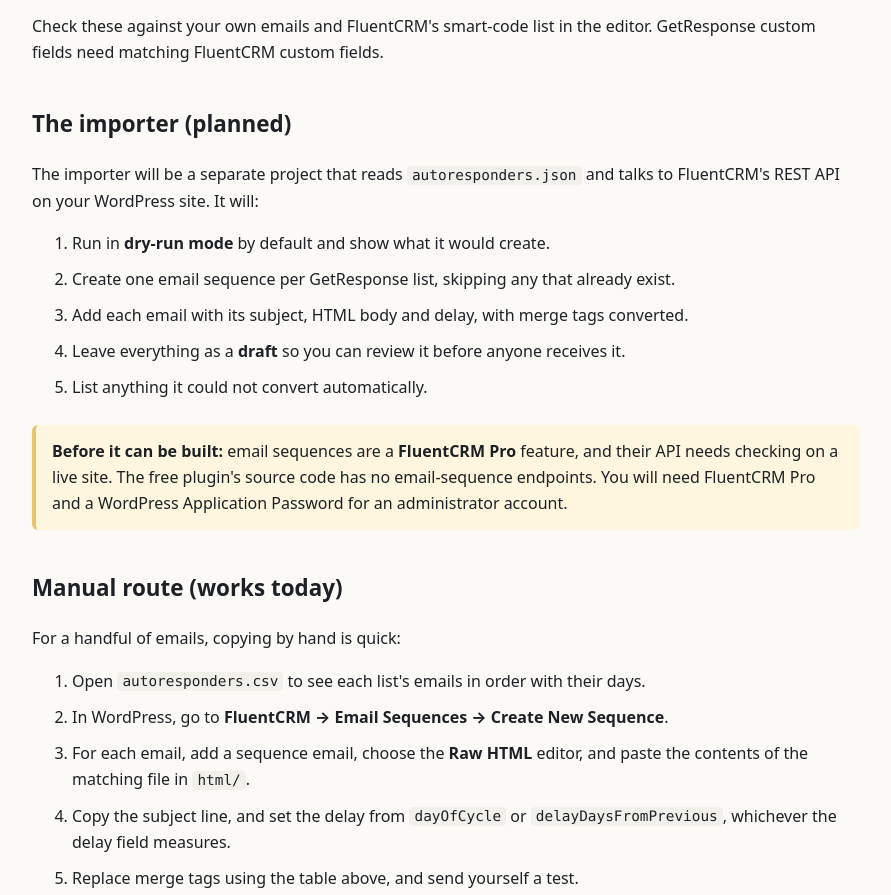
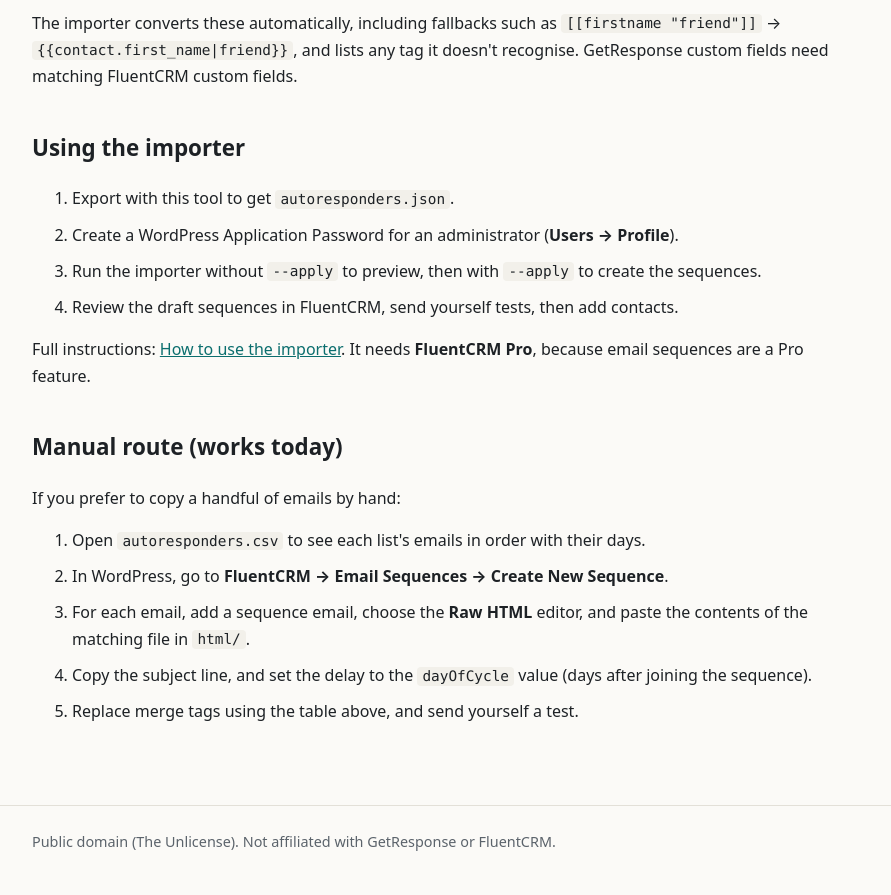
Before and after one commit to bignall/getresponse-autoresponder-export, a plain HTML site: page docs/fluentcrm.html in a window 1280 px wide. Shown: the part 1279-2174 px from the top of the page, without its empty margins (194-1085 px from the left). Drawn offline with Linux system fonts and the light colour scheme.

Commit message:
Link to the FluentCRM importer from the docs
Co-Authored-By: Claude Opus 5.5 <noreply@anthropic.com>
Claude-Session: https://claude.ai/code/session_01Dk23DWsAxSDFqQJw1Jwaf2

```diff
--- a/docs/fluentcrm.html
+++ b/docs/fluentcrm.html
@@ -20,7 +20,8 @@
 <main><div class="wrap">
 
 <h1>Moving to FluentCRM</h1>
-<p class="lead">FluentCRM has no screen for importing emails, so the export is built to feed an importer that rebuilds each GetResponse list as a FluentCRM email sequence.</p>
+<p class="lead">FluentCRM has no screen for importing emails. The companion <a href="https://bignall.github.io/fluentcrm-sequence-import/">FluentCRM Sequence Import</a> script reads this export and rebuilds each GetResponse list as a FluentCRM Pro email sequence.</p>
+<p><a class="button" href="https://bignall.github.io/fluentcrm-sequence-import/">Get the importer</a></p>
 
 <h2>How the two map</h2>
 <div class="table-scroll"><table>
@@ -30,7 +31,7 @@
 <tr><td>Autoresponder</td><td>Sequence email</td><td>Kept in send order</td></tr>
 <tr><td><code>subject</code></td><td>Email subject</td><td></td></tr>
 <tr><td><code>html</code></td><td>Email body (raw HTML)</td><td>Merge tags need converting, see below</td></tr>
-<tr><td><code>dayOfCycle</code></td><td>Delay</td><td>The export includes both days since signup (<code>dayOfCycle</code>) and days since the previous email (<code>delayDaysFromPrevious</code>), whichever the sequence setting needs</td></tr>
+<tr><td><code>dayOfCycle</code></td><td>Delay</td><td>FluentCRM counts each delay from when the contact joins the sequence, the same as GetResponse's day of cycle</td></tr>
 <tr><td>Sending time, excluded weekdays</td><td>Sequence email timing</td><td>Copied by hand where FluentCRM supports it</td></tr>
 <tr><td>Subscribers</td><td>Contacts</td><td>Use FluentCRM's own CSV contact import</td></tr>
 </tbody></table></div>
@@ -46,26 +47,24 @@
 <tr><td><code>[[email]]</code></td><td><code>{{contact.email}}</code></td></tr>
 <tr><td>Unsubscribe link</td><td><code>##crm.unsubscribe_url##</code></td></tr>
 </tbody></table></div>
-<p>Check these against your own emails and FluentCRM's smart-code list in the editor. GetResponse custom fields need matching FluentCRM custom fields.</p>
+<p>The importer converts these automatically, including fallbacks such as <code>[[firstname "friend"]]</code> → <code>{{contact.first_name|friend}}</code>, and lists any tag it doesn't recognise. GetResponse custom fields need matching FluentCRM custom fields.</p>
 
-<h2>The importer (planned)</h2>
-<p>The importer will be a separate project that reads <code>autoresponders.json</code> and talks to FluentCRM's REST API on your WordPress site. It will:</p>
+<h2>Using the importer</h2>
 <ol class="steps">
-  <li>Run in <strong>dry-run mode</strong> by default and show what it would create.</li>
-  <li>Create one email sequence per GetResponse list, skipping any that already exist.</li>
-  <li>Add each email with its subject, HTML body and delay, with merge tags converted.</li>
-  <li>Leave everything as a <strong>draft</strong> so you can review it before anyone receives it.</li>
-  <li>List anything it could not convert automatically.</li>
+  <li>Export with this tool to get <code>autoresponders.json</code>.</li>
+  <li>Create a WordPress Application Password for an administrator (<strong>Users → Profile</strong>).</li>
+  <li>Run the importer without <code>--apply</code> to preview, then with <code>--apply</code> to create the sequences.</li>
+  <li>Review the draft sequences in FluentCRM, send yourself tests, then add contacts.</li>
 </ol>
-<div class="note"><strong>Before it can be built:</strong> email sequences are a <strong>FluentCRM Pro</strong> feature, and their API needs checking on a live site. The free plugin's source code has no email-sequence endpoints. You will need FluentCRM Pro and a WordPress Application Password for an administrator account.</div>
+<p>Full instructions: <a href="https://bignall.github.io/fluentcrm-sequence-import/usage.html">How to use the importer</a>. It needs <strong>FluentCRM Pro</strong>, because email sequences are a Pro feature.</p>
 
 <h2>Manual route (works today)</h2>
-<p>For a handful of emails, copying by hand is quick:</p>
+<p>If you prefer to copy a handful of emails by hand:</p>
 <ol class="steps">
   <li>Open <code>autoresponders.csv</code> to see each list's emails in order with their days.</li>
   <li>In WordPress, go to <strong>FluentCRM → Email Sequences → Create New Sequence</strong>.</li>
   <li>For each email, add a sequence email, choose the <strong>Raw HTML</strong> editor, and paste the contents of the matching file in <code>html/</code>.</li>
-  <li>Copy the subject line, and set the delay from <code>dayOfCycle</code> or <code>delayDaysFromPrevious</code>, whichever the delay field measures.</li>
+  <li>Copy the subject line, and set the delay to the <code>dayOfCycle</code> value (days after joining the sequence).</li>
   <li>Replace merge tags using the table above, and send yourself a test.</li>
 </ol>
 </div></main>
```
Also changed, not shown: 1 other file.
